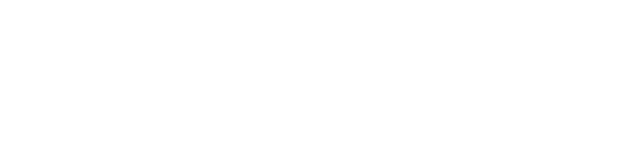
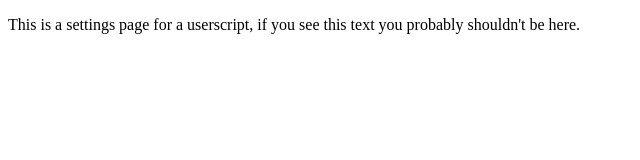
Before and after one commit to PersonPersoPers/personpersopers.github.io, a plain HTML site: page settings.html in a window 1280 px wide. Shown: the whole page, without its empty margins (0-640 px from the left). Drawn offline with Linux system fonts and the light colour scheme.

Commit message:
Update settings.html

```diff
--- a/settings.html
+++ b/settings.html
@@ -1,3 +1,8 @@
 <!DOCTYPE html>
 <html>
+  <head>
+  </head>
+  <body>
+    <p>This is a settings page for a userscript, if you see this text you probably shouldn't be here.</p>
+  </body>
 </html>
```
